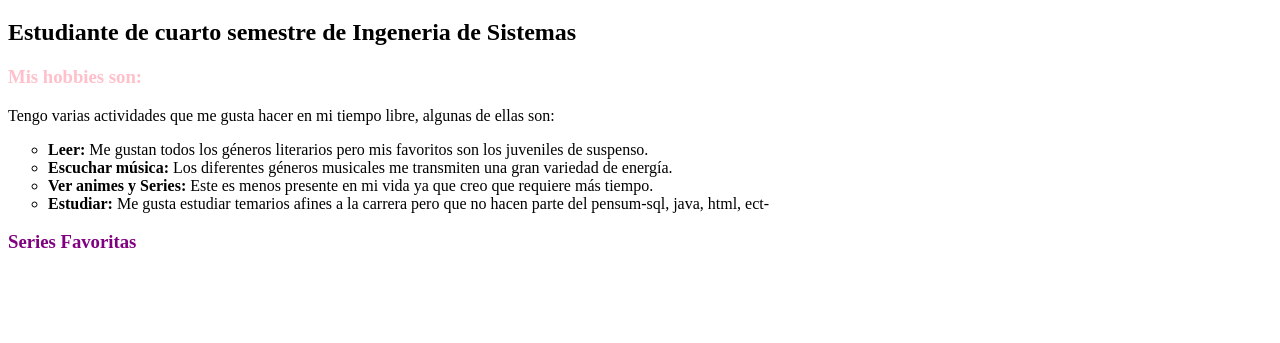
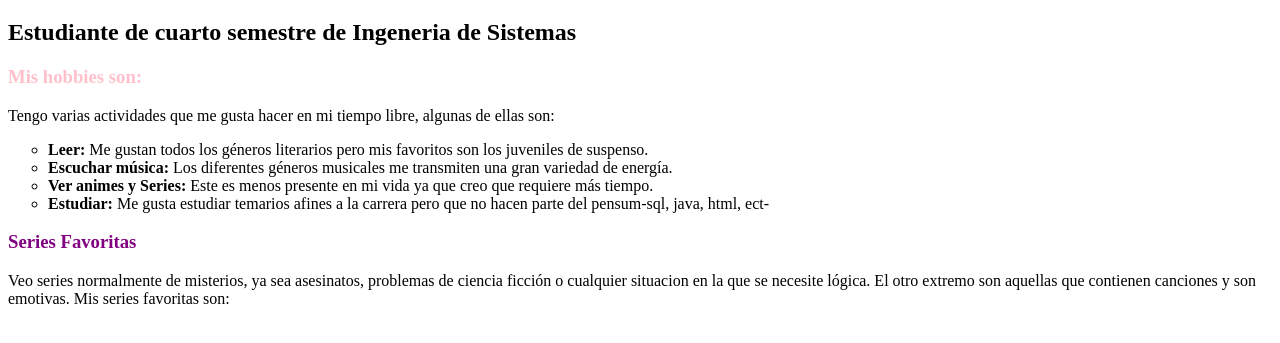
Before and after one commit to Natyk07/TareaN, a plain HTML site: page index.html in a window 1280 px wide. Shown: the part 61-404 px from the top of the page. Drawn offline with Linux system fonts and the light colour scheme.

Commit message:
Introduccion con p para mis series fav

```diff
--- a/index.html
+++ b/index.html
@@ -19,5 +19,10 @@
     </ul>
 
     <h3 style="color: purple;">Series Favoritas</h3>
+    <p>Veo series normalmente de misterios, ya sea asesinatos, problemas de ciencia ficción o cualquier situacion en la que se necesite lógica.
+        El otro extremo son aquellas que contienen canciones y son emotivas.
+        Mis series favoritas son:
+
+    </p>
 </body>
 </html>
```
